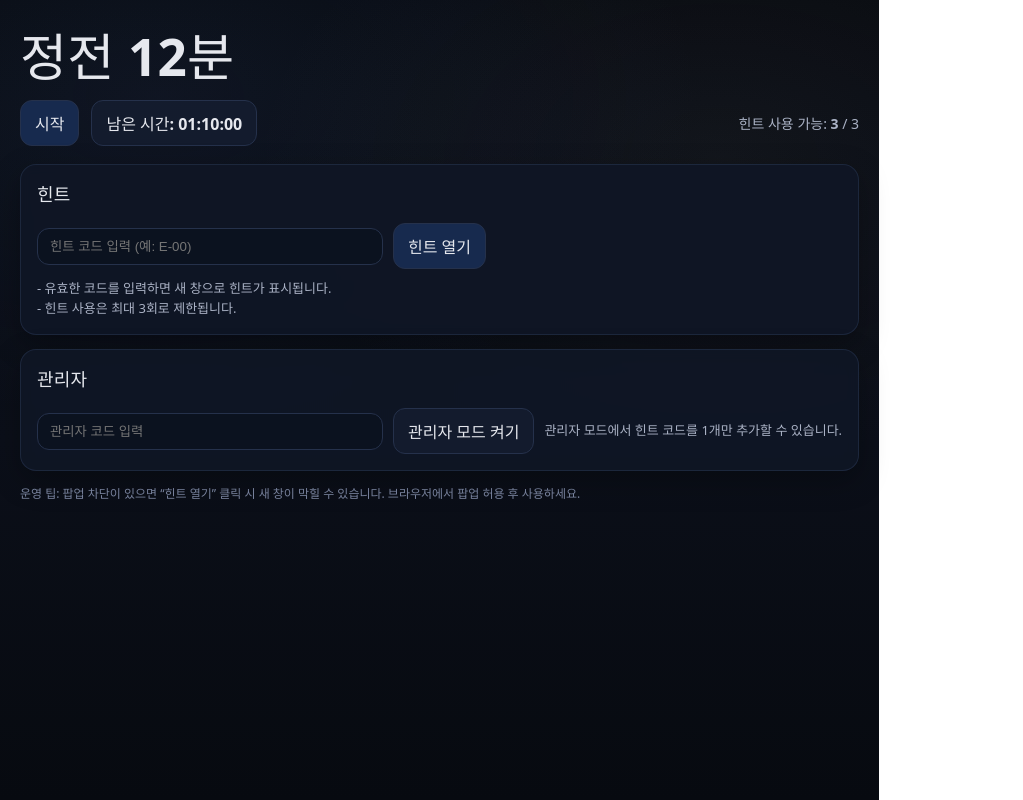
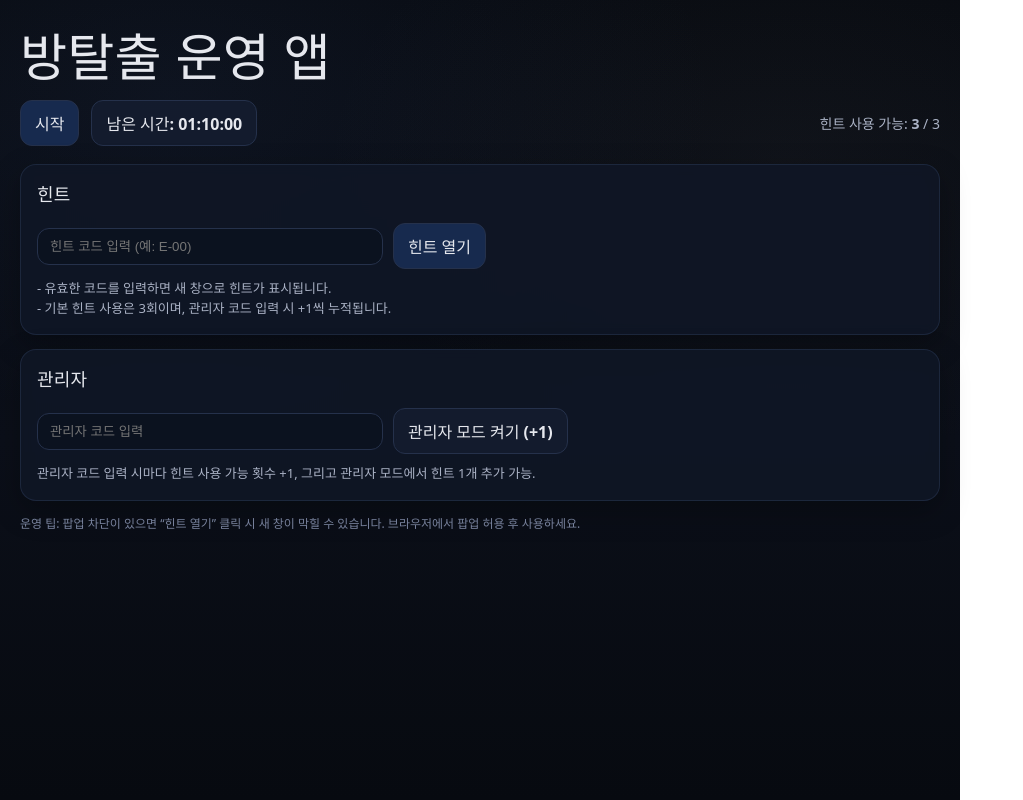
Before and after one commit to jakeedward1919/escape-room-app, a React (Vite) app: page / in a window 1280 px wide. Shown: the whole page, without its empty margins (0-1023 px from the left). Built offline with nearby package versions, Linux system fonts and the light colour scheme.

Commit message:
Make E-00 hint free (no usage deduction)

```diff
--- a/src/App.jsx
+++ b/src/App.jsx
@@ -5,23 +5,25 @@ import React, { useEffect, useMemo, useRef, useState } from "react";
  * - Start button + countdown
  * - Remaining time button
  * - Hint button: enter hint code -> open hint in a new window
- * - Hint usage limit: 3
- * - Admin code: enable adding hint codes (limit: 1 add per admin session)
+ * - Hint usage limit: base 3, admin code can grant +1 repeatedly (bonus)
+ * - Admin mode: can add exactly 1 hint per admin session
  *
  * Note: This is NOT secure if deployed publicly with source exposed.
  */
 
 // ======= Config =======
-const DEFAULT_DURATION_MIN = 70;
+const DEFAULT_DURATION_MIN = 70; // ✅ 1시간 10분
 const MAX_HINT_USES = 3;
+const FREE_HINT_CODES = new Set(["E-00"]);
 
 // 운영 편의용 관리자 코드(배포 시 바꾸세요)
-const ADMIN_CODE = "2134";
+const ADMIN_CODE = "ADMIN-2026";
 
 // localStorage keys
 const LS_HINTS = "escape_hints_v1";
 const LS_USES = "escape_hint_uses_v1";
 const LS_TIMER = "escape_timer_v1";
+const LS_BONUS = "escape_hint_bonus_v1"; // ✅ 관리자 코드로 증가되는 추가 사용 가능 횟수
 
 // ======= Helpers =======
 function safeJsonParse(raw, fallback) {
@@ -46,7 +48,6 @@ function normalizeCode(code) {
 }
 
 function openHintWindow({ title, body }) {
-  // 클릭 이벤트에서 호출되어야 팝업 차단이 덜합니다.
   const w = window.open("", "_blank", "noopener,noreferrer,width=520,height=640");
   if (!w) {
     alert("팝업이 차단되었습니다. 브라우저에서 팝업 허용 후 다시 시도해 주세요.");
@@ -59,7 +60,6 @@ function openHintWindow({ title, body }) {
     .replaceAll(">", "&gt;")
     .replaceAll("\n", "<br/>");
 
-  // 어두운 미니멀 힌트 창 스타일
   w.document.write(`
     <!doctype html>
     <html>
@@ -69,17 +69,18 @@ function openHintWindow({ title, body }) {
         <title>${escapedTitle}</title>
         <style>
           :root {
-            --bg: #0a0d14;
-            --card: #101625;
-            --border: #1f2a40;
+            --bg: #070a10;
+            --card: rgba(16, 22, 37, 0.92);
+            --border: rgba(31, 42, 64, 0.9);
             --text: #e7e9ee;
             --muted: #98a2b3;
-            --btn: #141d2f;
-            --btnb: #23304a;
+            --btn: rgba(20, 29, 47, 0.88);
+            --btnb: #25314b;
           }
           body {
             font-family: system-ui, -apple-system, Segoe UI, Roboto, sans-serif;
-            margin: 0; padding: 18px;
+            margin: 0;
+            padding: 18px;
             background: var(--bg);
             color: var(--text);
           }
@@ -88,9 +89,10 @@ function openHintWindow({ title, body }) {
             border: 1px solid var(--border);
             border-radius: 14px;
             padding: 16px;
+            box-shadow: 0 10px 30px rgba(0,0,0,0.28);
           }
           h1 { font-size: 16px; margin: 0 0 10px; letter-spacing: 0.2px; }
-          .body { font-size: 14px; line-height: 1.65; color: var(--text); }
+          .body { font-size: 14px; line-height: 1.65; }
           .meta { margin-top: 12px; font-size: 12px; color: var(--muted); }
           button {
             margin-top: 14px;
@@ -149,9 +151,15 @@ export default function App() {
     };
   });
 
-  // Hint uses
+  // Hint uses (already used count)
   const [hintUses, setHintUses] = useState(() => {
     const saved = Number(localStorage.getItem(LS_USES));
+    return Number.isFinite(saved) ? saved : 0;
+  });
+
+  // Bonus hint uses (granted by admin login; accumulative)
+  const [hintBonus, setHintBonus] = useState(() => {
+    const saved = Number(localStorage.getItem(LS_BONUS));
     return Number.isFinite(saved) ? saved : 0;
   });
 
@@ -176,7 +184,11 @@ export default function App() {
 
   const intervalRef = useRef(null);
 
-  // Persist hints/uses
+  // Derived limits
+  const maxHintUses = MAX_HINT_USES + hintBonus;
+  const hintRemaining = maxHintUses - hintUses;
+
+  // Persist hints/uses/bonus
   useEffect(() => {
     localStorage.setItem(LS_HINTS, JSON.stringify(hints));
   }, [hints]);
@@ -184,6 +196,10 @@ export default function App() {
   useEffect(() => {
     localStorage.setItem(LS_USES, String(hintUses));
   }, [hintUses]);
+
+  useEffect(() => {
+    localStorage.setItem(LS_BONUS, String(hintBonus));
+  }, [hintBonus]);
 
   // Load timer from storage on mount
   useEffect(() => {
@@ -236,8 +252,8 @@ export default function App() {
   }
 
   function handleUseHint() {
-    if (hintUses >= MAX_HINT_USES) {
-      alert(`힌트는 최대 ${MAX_HINT_USES}번까지 사용할 수 있습니다.`);
+    if (hintUses >= maxHintUses) {
+      alert(`힌트는 최대 ${maxHintUses}번까지 사용할 수 있습니다.`);
       return;
     }
 
@@ -252,17 +268,31 @@ export default function App() {
       alert("유효하지 않은 힌트 코드입니다.");
       return;
     }
+    const isFree = FREE_HINT_CODES.has(code);
 
+    if (!isFree) {
+    if (hintUses >= maxHintUses) {
+      alert(`힌트는 최대 ${maxHintUses}번까지 사용할 수 있습니다.`);
+      return;
+    }
     setHintUses((x) => x + 1);
+  }
+
     openHintWindow({ title: hint.title || code, body: hint.body || "" });
     setHintCodeInput("");
   }
 
   function handleAdminLogin() {
     if (adminInput.trim() === ADMIN_CODE) {
+      // ✅ 관리자 코드 입력할 때마다 +1 누적
+      setHintBonus((b) => b + 1);
+
+      // ✅ 관리자 모드 진입 + 힌트 추가 1회 부여(세션 기준)
       setAdminMode(true);
-      setAdminAddRemaining(1); // ✅ 관리자 모드 진입 시 힌트 추가 1회 허용
+      setAdminAddRemaining(1);
+
       setAdminInput("");
+      alert("관리자 승인: 힌트 사용 가능 횟수 +1");
     } else {
       alert("관리자 코드가 올바르지 않습니다.");
     }
@@ -299,7 +329,7 @@ export default function App() {
       [code]: { title: newTitle.trim(), body: newBody.trim() },
     }));
 
-    setAdminAddRemaining((n) => n - 1); // ✅ 1회 차감
+    setAdminAddRemaining((n) => n - 1);
 
     setNewCode("");
     setNewTitle("");
@@ -316,8 +346,6 @@ export default function App() {
     });
   }
 
-  const hintRemaining = MAX_HINT_USES - hintUses;
-
   return (
     <div
       style={{
@@ -326,13 +354,13 @@ export default function App() {
         color: "#e6e8ee",
         // ✅ 어두운 미니멀 배경
         background:
-          "radial-gradient(900px 540px at 18% 12%, rgba(52, 74, 120, 0.16), transparent 60%)," +
-          "radial-gradient(800px 520px at 82% 20%, rgba(110, 110, 110, 0.10), transparent 58%)," +
+          "radial-gradient(900px 540px at 18% 12%, rgba(52, 74, 120, 0.14), transparent 60%)," +
+          "radial-gradient(800px 520px at 82% 20%, rgba(110, 110, 110, 0.08), transparent 58%)," +
           "linear-gradient(180deg, #070a10 0%, #0b0f19 55%, #070a10 100%)",
       }}
     >
       <div style={{ maxWidth: 920, margin: "0 auto", padding: 20 }}>
-        <h1 style={{ margin: "8px 0 16px", letterSpacing: 0.2 }}>정전 12분</h1>
+        <h1 style={{ margin: "8px 0 16px", letterSpacing: 0.2 }}>방탈출 운영 앱</h1>
 
         {/* Top controls */}
         <div style={{ display: "flex", gap: 12, flexWrap: "wrap", alignItems: "center", marginBottom: 18 }}>
@@ -355,7 +383,12 @@ export default function App() {
 
           <div style={{ marginLeft: "auto", display: "flex", gap: 10, alignItems: "center" }}>
             <span style={{ fontSize: 14, color: "#aab2c5" }}>
-              힌트 사용 가능: <b>{hintRemaining}</b> / {MAX_HINT_USES}
+              힌트 사용 가능: <b>{Math.max(0, hintRemaining)}</b> / {maxHintUses}
+              {hintBonus > 0 ? (
+                <span style={{ marginLeft: 8, fontSize: 12, color: "#8fa3c5" }}>
+                  (보너스 +{hintBonus})
+                </span>
+              ) : null}
             </span>
           </div>
         </div>
@@ -376,7 +409,7 @@ export default function App() {
           </div>
           <div style={{ marginTop: 10, fontSize: 13, color: "#aab2c5" }}>
             - 유효한 코드를 입력하면 새 창으로 힌트가 표시됩니다. <br />
-            - 힌트 사용은 최대 {MAX_HINT_USES}회로 제한됩니다.
+            - 기본 힌트 사용은 {MAX_HINT_USES}회이며, 관리자 코드 입력 시 +1씩 누적됩니다.
           </div>
         </div>
 
@@ -394,10 +427,10 @@ export default function App() {
                 style={inputStyle()}
               />
               <button onClick={handleAdminLogin} style={btnStyleNeutral()}>
-                관리자 모드 켜기
+                관리자 모드 켜기 (+1)
               </button>
               <div style={{ fontSize: 13, color: "#aab2c5" }}>
-                관리자 모드에서 힌트 코드를 1개만 추가할 수 있습니다.
+                관리자 코드 입력 시마다 힌트 사용 가능 횟수 +1, 그리고 관리자 모드에서 힌트 1개 추가 가능.
               </div>
             </div>
           ) : (
@@ -431,12 +464,30 @@ export default function App() {
                 >
                   힌트 코드 추가 ({adminAddRemaining}/1)
                 </button>
+
                 <button
                   onClick={() => setAdminMode(false)}
                   style={btnStyleNeutral()}
                   title="관리자 모드를 종료합니다."
                 >
                   관리자 모드 끄기
+                </button>
+
+                <button
+                  onClick={() => {
+                    // 보너스도 유지한 채, 추가 힌트만 더 받고 싶을 때 재인증
+                    const code = prompt("관리자 코드를 다시 입력하면 힌트 사용 +1이 추가됩니다.");
+                    if ((code || "").trim() === ADMIN_CODE) {
+                      setHintBonus((b) => b + 1);
+                      alert("관리자 승인: 힌트 사용 가능 횟수 +1");
+                    } else if (code !== null) {
+                      alert("관리자 코드가 올바르지 않습니다.");
+                    }
+                  }}
+                  style={btnStyleNeutral()}
+                  title="관리자 코드 재입력으로 힌트 사용 가능 횟수를 +1 추가합니다."
+                >
+                  +1 추가 지급
                 </button>
               </div>
 
```
